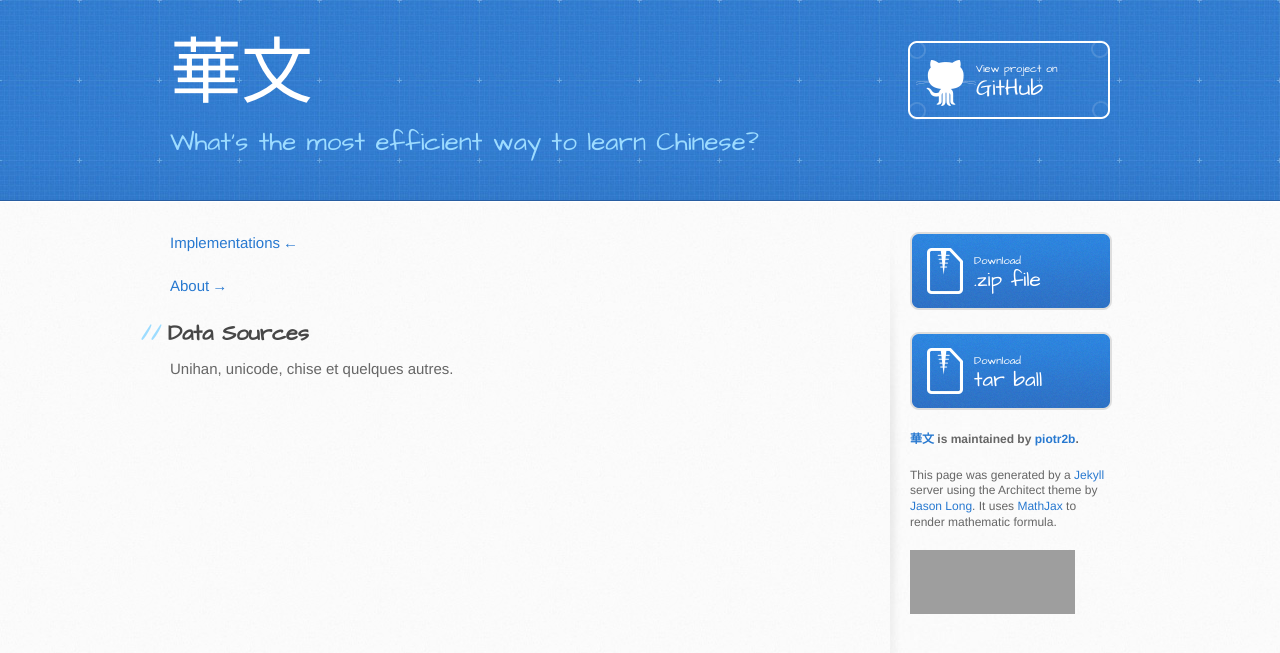
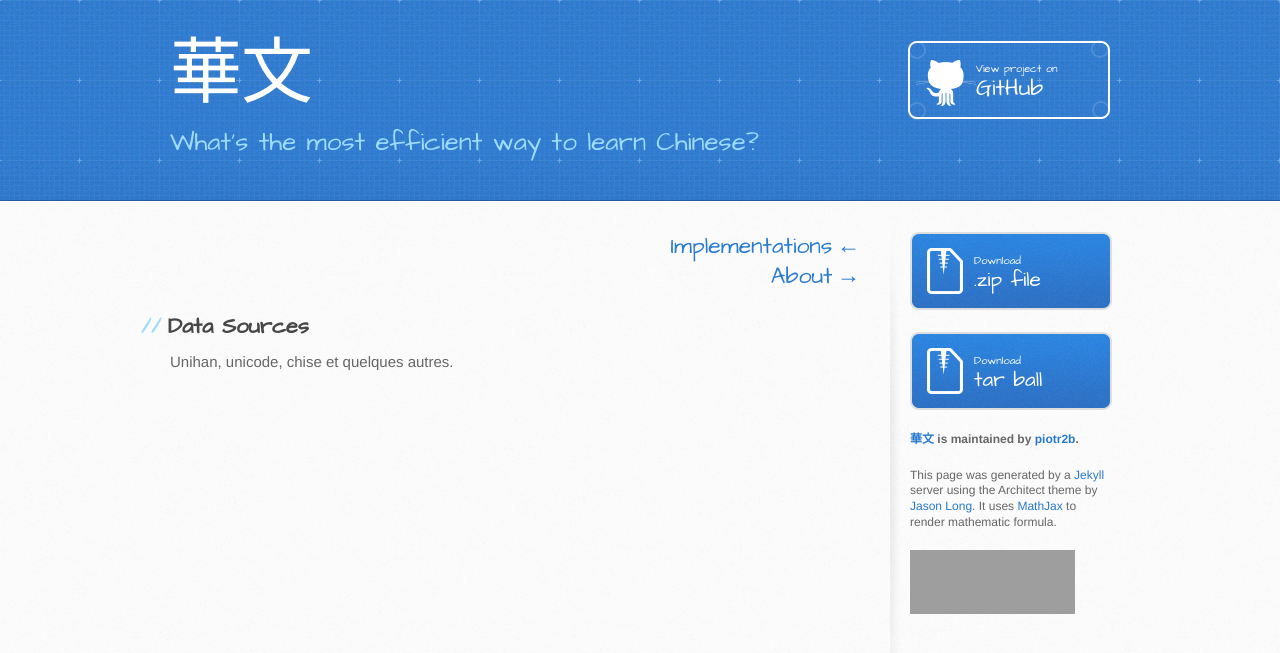
Before and after one commit to PlumpMath/piotr-yuxuan.github.io, a Jekyll site: the page built from _posts/0001-06-01-data-sources.md, in a window 1280 px wide. Shown: the top 653 px of the page. Built offline with Jekyll 4.4.1, drawn with Linux system fonts in a browser that asks for light colours; grey boxes are pictures that could not be loaded.

Commit message:
validator

```diff
--- a/css/stylesheet.css
+++ b/css/stylesheet.css
@@ -534,7 +534,7 @@ a.button small {
   display: block;
   font-size: 11px;
 }
-span.page-nav {
+div.page-nav {
   text-align: right;
   color: #474747;
   font-weight: normal;
@@ -542,7 +542,7 @@ span.page-nav {
   font-size: 23px;
   font-family: 'Architects Daughter', 'Helvetica Neue', Helvetica, Arial, serif;
 }
-span.page-nav p {
+div.page-nav p {
   padding: 0px;
   margin: 0px;
 }
```
